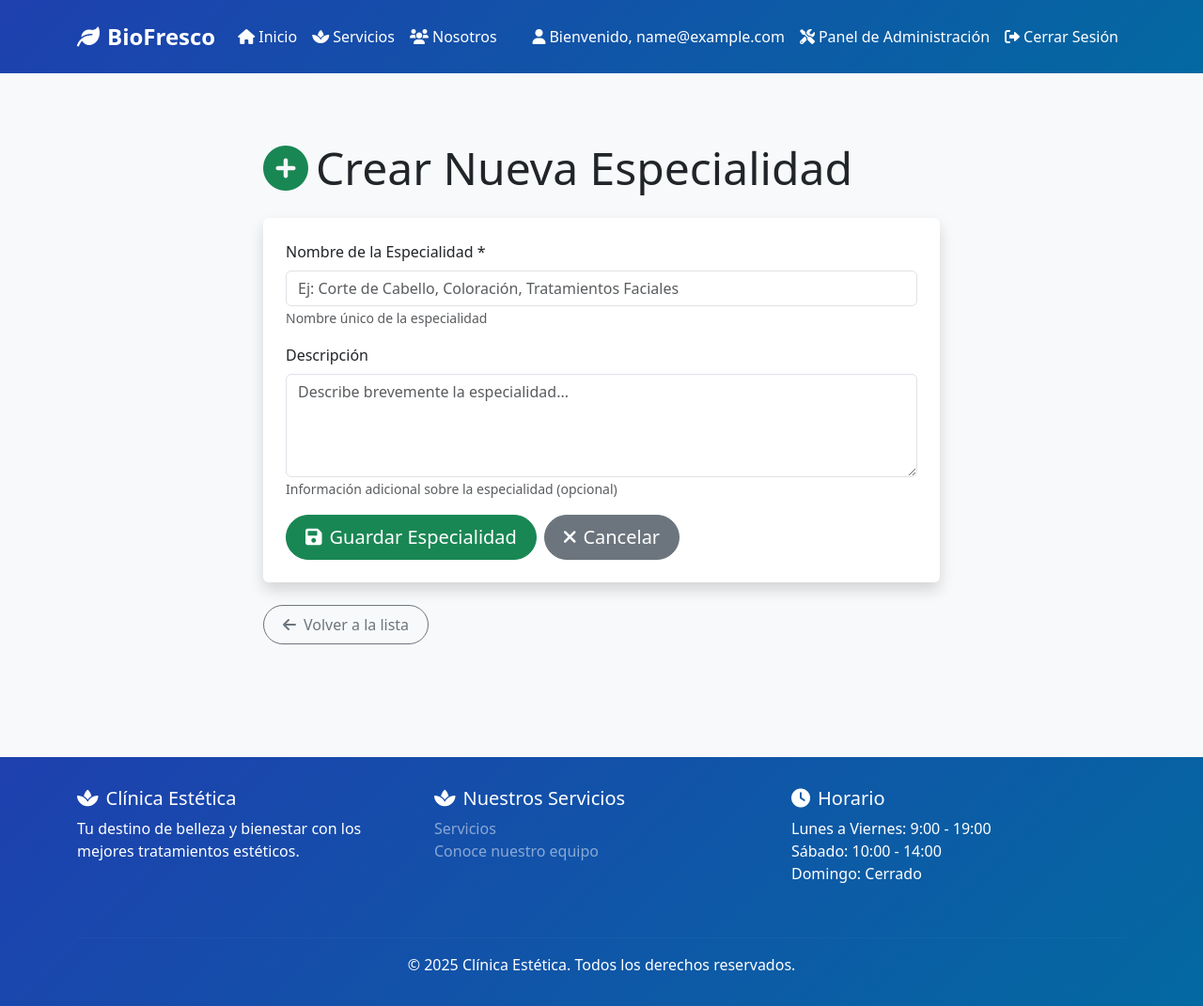
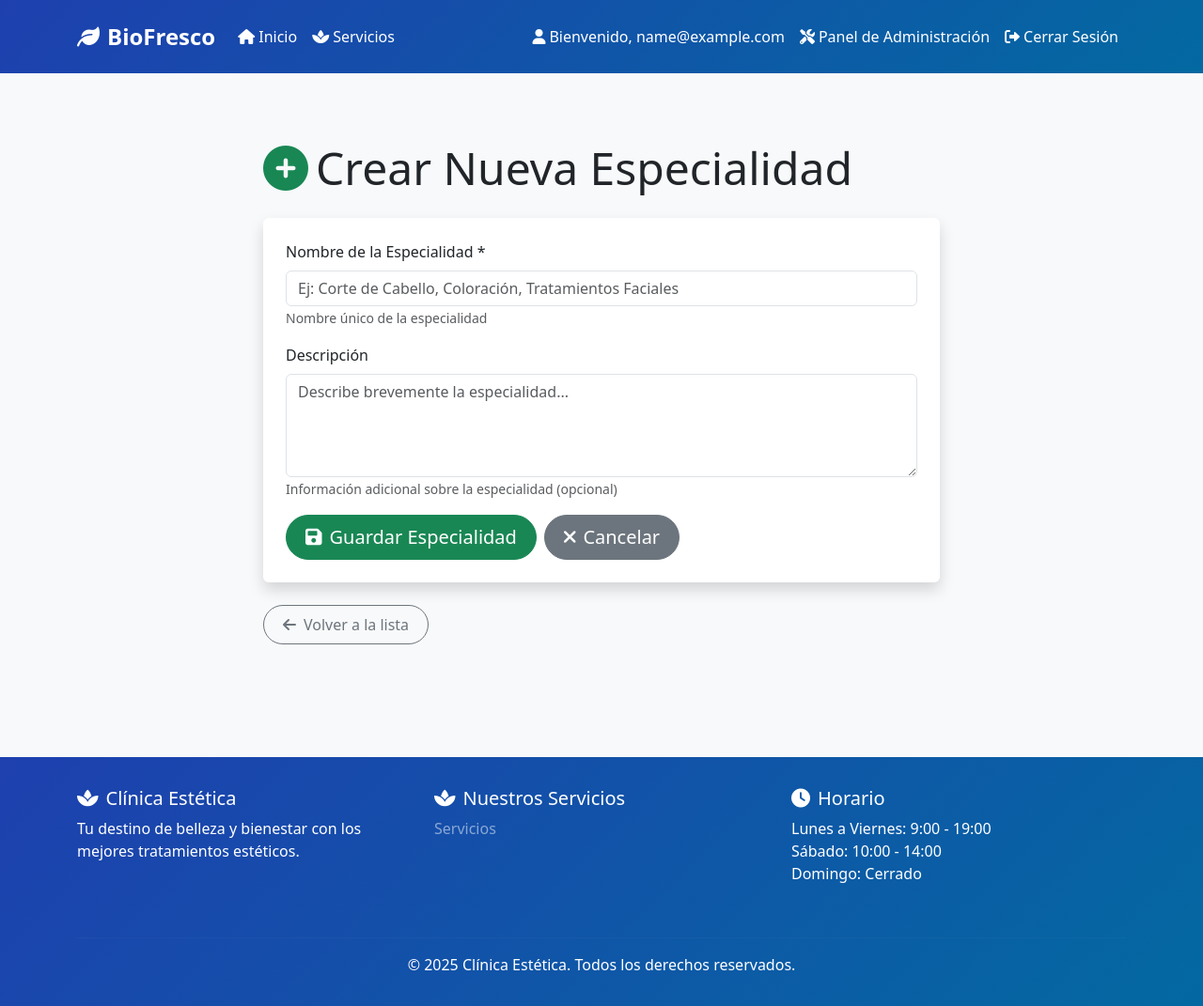
Before and after one commit to ShamitoFlip/BioFresco, a Django app: page /especialidades/crear/ in a window 1280 px wide. Shown: the whole page at 94% size. Run offline with Django 5.2, Linux system fonts and the light colour scheme; the visitor is signed in with stand-in values (Sample User, id 1).

Commit message:
chore: remove references to removed 'nosotros' page from templates

```diff
--- a/templates/base.html
+++ b/templates/base.html
@@ -106,11 +106,7 @@
                             <i class="fas fa-spa me-1"></i>Servicios
                         </a>
                     </li>
-                    <li class="nav-item">
-                        <a class="nav-link" href="{% url 'nosotros' %}">
-                            <i class="fas fa-users me-1"></i>Nosotros
-                        </a>
-                    </li>
+                    {# Se removió el enlace a 'nosotros' porque la página ya no existe #}
                     {# Compras moved to admin panel: removed from header to reduce clutter #}
                 </ul>
                 <div class="navbar-nav d-flex align-items-center">
@@ -172,7 +168,7 @@
                     <h5><i class="fas fa-spa me-2"></i>Nuestros Servicios</h5>
                     <ul class="list-unstyled">
                         <li><a href="{% url 'servicios_publicos' %}" class="text-white-50 text-decoration-none">Servicios</a></li>
-                        <li><a href="{% url 'nosotros' %}" class="text-white-50 text-decoration-none">Conoce nuestro equipo</a></li>
+                        {# enlace a 'nosotros' eliminado #}
                     </ul>
                 </div>
                 <div class="col-md-4 mb-3">
--- a/templates/paginas/inicio.html
+++ b/templates/paginas/inicio.html
@@ -126,9 +126,7 @@
                 <div class="card-body text-center p-4" style="background: #fafafa;">
                     <h5 class="card-title fw-bold mb-3" style="color: #880e4f;">Atención Personalizada</h5>
                     <p class="card-text mb-4" style="color: #616161;">Nuestro equipo está listo para ayudarte a elegir los mejores productos para tu familia.</p>
-                    <a href="{% url 'nosotros' %}" class="btn btn-sm px-4" style="background: #c2185b; color: white; border: none; font-weight: 600;">
-                        <i class="fas fa-arrow-right me-1"></i>Conócenos
-                    </a>
+                    {# Botón "Conócenos" eliminado porque la página 'nosotros' fue removida #}
                 </div>
             </div>
         </div>
```
